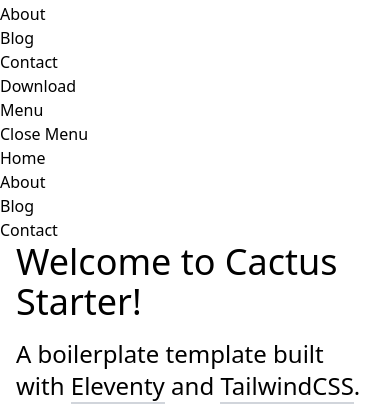
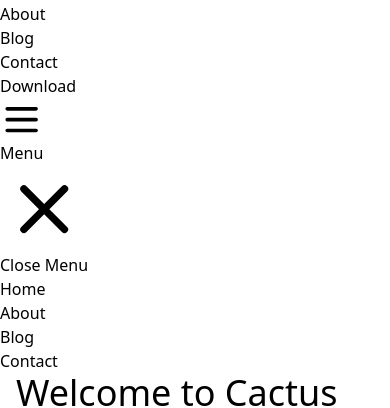
Before and after one commit to lkhrs/cactus-starter-11ty, an Eleventy site: page site/index.njk in a window 390 px wide. Both pictures are taken after a click on the button "Menu". Shown: the part 436-844 px from the top of the page. Built offline with nearby package versions, Linux system fonts and the light colour scheme; Eleventy itself is replaced by a stand-in of ours; files that its build step writes are made by us from their sources; what eleventy-plugin-tailwindcss would draw is missing.

Commit message:
SVG icons added to mobile nav

```diff
--- a/site/includes/components/mobile-nav.njk
+++ b/site/includes/components/mobile-nav.njk
@@ -1,20 +1,37 @@
 <div x-data="{ open: false }">
     <button  @click="open = true"
         type="button" id="mobile-nav-toggle" class="mobile-nav-toggle h-16 w-full flex items-center justify-center font-bold border-none bg-gray-900 text-white z-50 focus:outline-none md:hidden" aria-label="Mobile menu toggle" aria-expanded="false" aria-controls="mobile-nav">
+        <svg
+        class="h-6 w-6 fill-current"
+        xmlns="http://www.w3.org/2000/svg"
+        viewBox="0 0 24 24"
+      >
+        <path
 
+          fill-rule="evenodd"
+          d="M4 5h16a1 1 0 0 1 0 2H4a1 1 0 1 1 0-2zm0 6h16a1 1 0 0 1 0 2H4a1 1 0 0 1 0-2zm0 6h16a1 1 0 0 1 0 2H4a1 1 0 0 1 0-2z"
+        />
+      </svg>
    <span class="mobile-nav-label mr-2 font-medium">Menu</span>
-
-   <span class="mobile-nav-icon" aria-hidden="true">
-      <span class="mobile-nav-icon-line bg-white w-6 block transition-all duration-200 ease-out mb-1"></span>
-      <span class="mobile-nav-icon-line bg-white w-6 block transition-all duration-200 ease-out mb-1"></span>
-      <span class="mobile-nav-icon-line bg-white w-6 block transition-all duration-200 ease-out"></span>
-   </span>
 
 </button>
     <nav id="mobile-nav" class="mobile-nav fixed left-0 top-0 h-screen w-full overflow-y-auto pt-12 bg-gray-900 z-50 md:hidden" x-show.transition.origin.top="open" @click.away="open = false">
         <button  @click="open = false"
         type="button" id="mobile-nav-toggle" class="mobile-nav-toggle h-16 w-full flex items-center justify-center font-bold border-none bg-gray-900 text-white z-50 focus:outline-none md:hidden" aria-label="Mobile menu toggle" aria-expanded="false" aria-controls="mobile-nav">
-    Close Menu
+        <svg
+          class="h-6 w-6 fill-current"
+          xmlns="http://www.w3.org/2000/svg"
+          viewBox="0 0 24 24"
+        >
+        <path
+
+            fill-rule="evenodd"
+            clip-rule="evenodd"
+            d="M18.278 16.864a1 1 0 0 1-1.414 1.414l-4.829-4.828-4.828 4.828a1 1 0 0 1-1.414-1.414l4.828-4.829-4.828-4.828a1 1 0 0 1 1.414-1.414l4.829 4.828 4.828-4.828a1 1 0 1 1 1.414 1.414l-4.828 4.829 4.828 4.828z"
+          />
+
+        </svg>
+        Close Menu
         </button>
         <ul>
 
```
